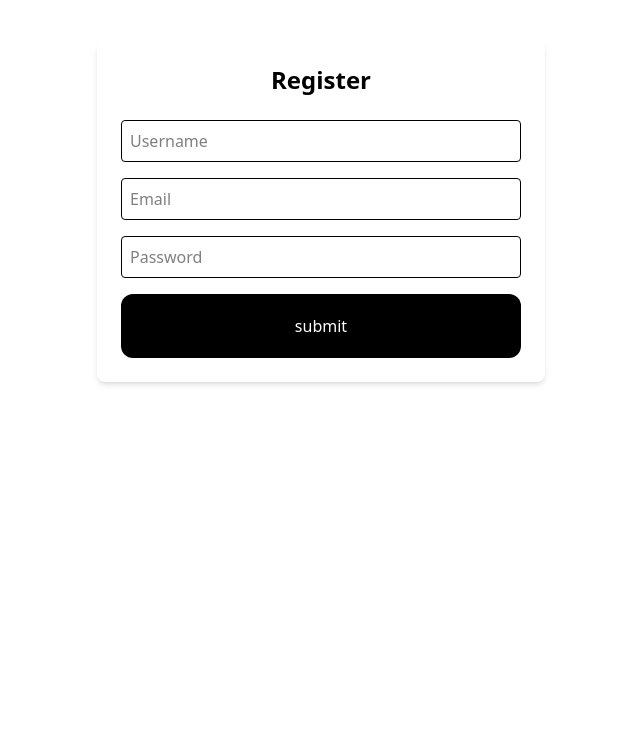
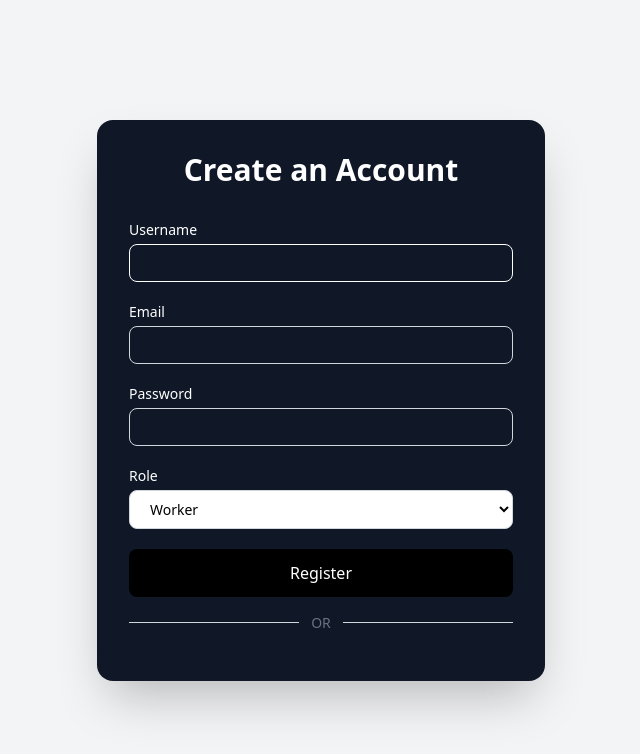
Before and after one commit to Tush-tec/Task_manager, a React (Vite) app in the folder frontend/: page /register in a window 1280 px wide. Shown: the top 754 px of the page, without its empty margins (319-959 px from the left). Built offline with nearby package versions, Linux system fonts and the light colour scheme.

Commit message:
fix: update navigation path for worker registration and add role selection in registration form

```diff
--- a/frontend/src/Component/Sidebar.jsx
+++ b/frontend/src/Component/Sidebar.jsx
@@ -190,7 +190,7 @@ const Sidebar = () => {
                 <div className="ml-4 flex flex-col gap-2 text-sm text-gray-700">
                                       <button
                     className="text-left px-2 py-1 rounded hover:bg-gray-100"
-                    onClick={() => navigate("/register-worker")}>
+                    onClick={() => navigate("/register")}>
                     Register worker
                   </button>
                     <button
--- a/frontend/src/pages/Register.jsx
+++ b/frontend/src/pages/Register.jsx
@@ -1,85 +1,120 @@
-import React, { useState } from 'react'
-import { useAuth } from '../context/AuthContext'
+import React, { useState } from 'react';
+import { useAuth } from '../context/AuthContext';
+import { FcGoogle } from 'react-icons/fc';
 
 const Register = () => {
+  const { register, error } = useAuth();
 
-    const {register, error,} = useAuth()
-
-    const [registerData, setRegisterData] = useState(
-        {
-            username: "",
-            email : "",
-            password : "",
-
-        }
-    )
+  const [registerData, setRegisterData] = useState({
+    username: '',
+    email: '',
+    password: '',
+    role: 'worker', // default role
+  });
 
   const handleInputField = (e) => {
-        const {name, value} = e.target
+    const { name, value } = e.target;
+    setRegisterData((prevDetails) => ({
+      ...prevDetails,
+      [name]: value,
+    }));
+  };
 
-        setRegisterData(
-            (prevDetails) => ({
-                ...prevDetails,
-                [name] : value
+  const submitRegistration = async (e) => {
+    e.preventDefault();
+    await register(registerData);
+  };
 
-            })
-        )
-    }
-
-    const submitRegistration = async (e) =>{
-        e.preventDefault()
-
-        await register(registerData)
-    }
-
-
+  const handleGoogleLogin = () => {
+    window.location.href = 'http://localhost:5000/api/v1/user/auth/google';
+  };
 
   return (
-    <div className="max-w-md mx-auto mt-10 p-6 bg-white shadow-md rounded-lg">
-      <h2 className="text-2xl font-semibold mb-6 text-center">Register</h2>
+    <div className="flex items-center justify-center min-h-screen bg-gray-100  px-4">
+      <div className="bg-gray-900  p-8 rounded-2xl shadow-2xl w-full max-w-md">
+        <h2 className="text-3xl font-bold text-center text-white mb-8">Create an Account</h2>
 
-      <form className="flex flex-col space-y-4" onSubmit={submitRegistration}>
-        {error && <div className="bg-red-500 p-3 text-white rounded">{error}</div>}
+        {error && (
+          <div className="bg-red-100 border border-red-400 text-red-700 px-4 py-2 rounded mb-4">
+            {error}
+          </div>
+        )}
 
+        <form onSubmit={submitRegistration} className="space-y-5">
+          <div>
+            <label className="block text-sm font-medium text-white mb-1">Username</label>
             <input
               type="text"
               name="username"
-          placeholder="Username"
-          className="border p-2 rounded"
               value={registerData.username}
               onChange={handleInputField}
               required
+              className="w-full border text-white rounded-lg px-4 py-2 text-sm focus:outline-none focus:ring-2 focus:ring-black"
             />
+          </div>
 
+          <div>
+            <label className="block text-sm font-medium text-white mb-1">Email</label>
             <input
               type="email"
               name="email"
-          placeholder="Email"
-          className="border p-2 rounded"
               value={registerData.email}
               onChange={handleInputField}
               required
+              className="w-full border border-gray-300 text-white rounded-lg px-4 py-2 text-sm focus:outline-none focus:ring-2 focus:ring-black"
             />
+          </div>
 
+          <div>
+            <label className="block text-sm font-medium text-white mb-1">Password</label>
             <input
               type="password"
               name="password"
-          placeholder="Password"
-          className="border p-2 rounded"
               value={registerData.password}
               onChange={handleInputField}
               required
+              className="w-full border border-gray-300 text-white rounded-lg px-4 py-2 text-sm focus:outline-none focus:ring-2 focus:ring-black"
             />
+          </div>
+
+          <div>
+            <label className="block text-sm font-medium text-white mb-1">Role</label>
+            <select
+              name="role"
+              value={registerData.role}
+              onChange={handleInputField}
+              required
+              className="w-full border border-gray-300 rounded-lg px-4 py-2 text-sm bg-white focus:outline-none focus:ring-2 focus:ring-black"
+            >
+              <option value="worker">Worker</option>
+              <option value="subAdmin">SubAdmin</option>
+            </select>
+          </div>
 
           <button
             type="submit"
-          className="bg-black text-white py-5 rounded-xl hover:bg-gray-800 transition"
+            className="w-full bg-black text-white py-3 rounded-lg hover:bg-gray-800 transition-all"
           >
-            submit
+            Register
           </button>
         </form>
+
+        <div className="flex items-center justify-center my-4">
+          <div className="h-px bg-gray-300 w-full" />
+          <span className="px-3 text-gray-500 text-sm">OR</span>
+          <div className="h-px bg-gray-300 w-full" />
         </div>
-  )
-}
 
-export default Register
+        {/* <button
+          onClick={handleGoogleLogin}
+          className="w-full flex items-center justify-center gap-3 border border-gray-300 py-3 rounded-lg hover:bg-gray-70 transition-all"
+        >
+          <FcGoogle size={20} />
+          <span className="text-sm font-medium text-white text-gray-700">Continue with Google</span>
+        </button> */}
+      </div>
+    </div>
+  );
+};
+
+export default Register;
--- a/frontend/src/routes/PrivateRoutes.jsx
+++ b/frontend/src/routes/PrivateRoutes.jsx
@@ -22,10 +22,11 @@ const PrivateRoutes = () => {
     <>
 
    <Routes>
+
+    <Route path='/register' element={<Register/>}/>
     <Route path='/dashboard' element = {<Dashboard/>}/>
     <Route path='/' element={<Home/>}/>
     <Route path="/google/success" element={<GoogleSuccess />} />
-    <Route path='/register' element={<Register/>}/>
     <Route path='/login' element={<Login/>} />
     <Route path = '/create-task' element={<CreateTask/>}/>
     <Route path = '/get-task' element={<TaskDetails/> } />
```
Lines whose indentation alone changed are shown as unchanged.
